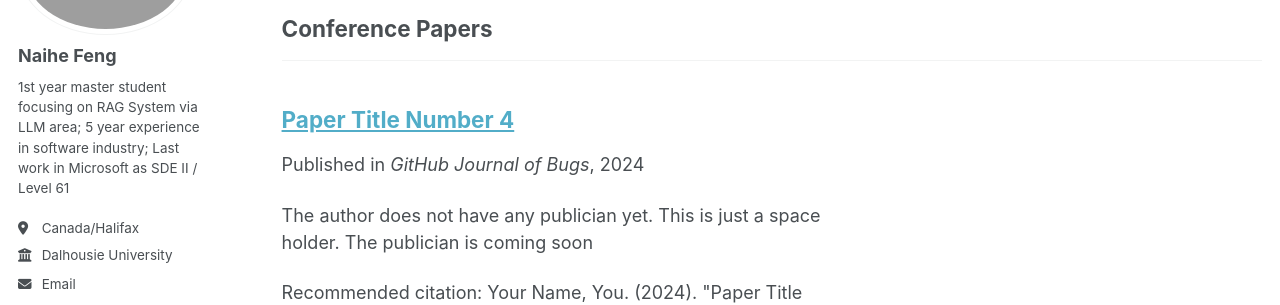
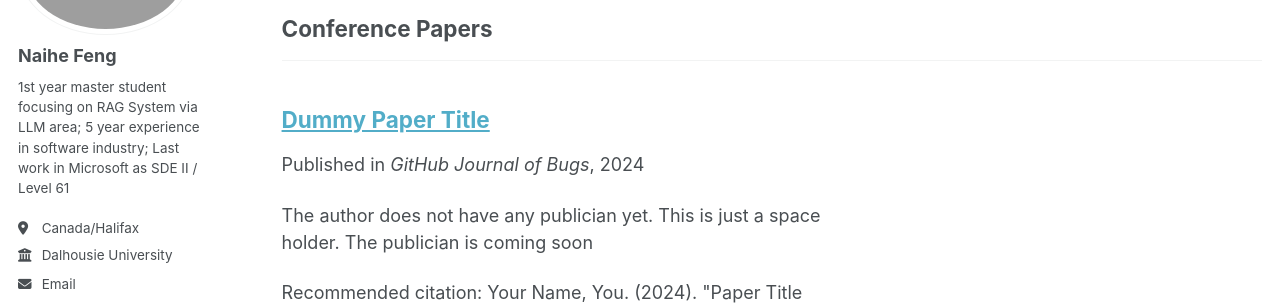
Before and after one commit to n4feng/n4feng.github.io, a Jekyll site: the page built from _pages/publications.html, in a window 1280 px wide and 979 px high. Shown: the part 205-510 px from the top of the window. Built offline with Jekyll 4.4.1, drawn with Linux system fonts in a browser that asks for light colours; some web fonts are replaced.

Commit message:
change to dummy

```diff
--- a/_publications/2024-02-17-paper-title-number-4.md
+++ b/_publications/2024-02-17-paper-title-number-4.md
@@ -1,5 +1,5 @@
 ---
-title: "Paper Title Number 4"
+title: "Dummy Paper Title"
 collection: publications
 category: conferences
 permalink: /publication/2024-02-17-paper-title-number-4
```
